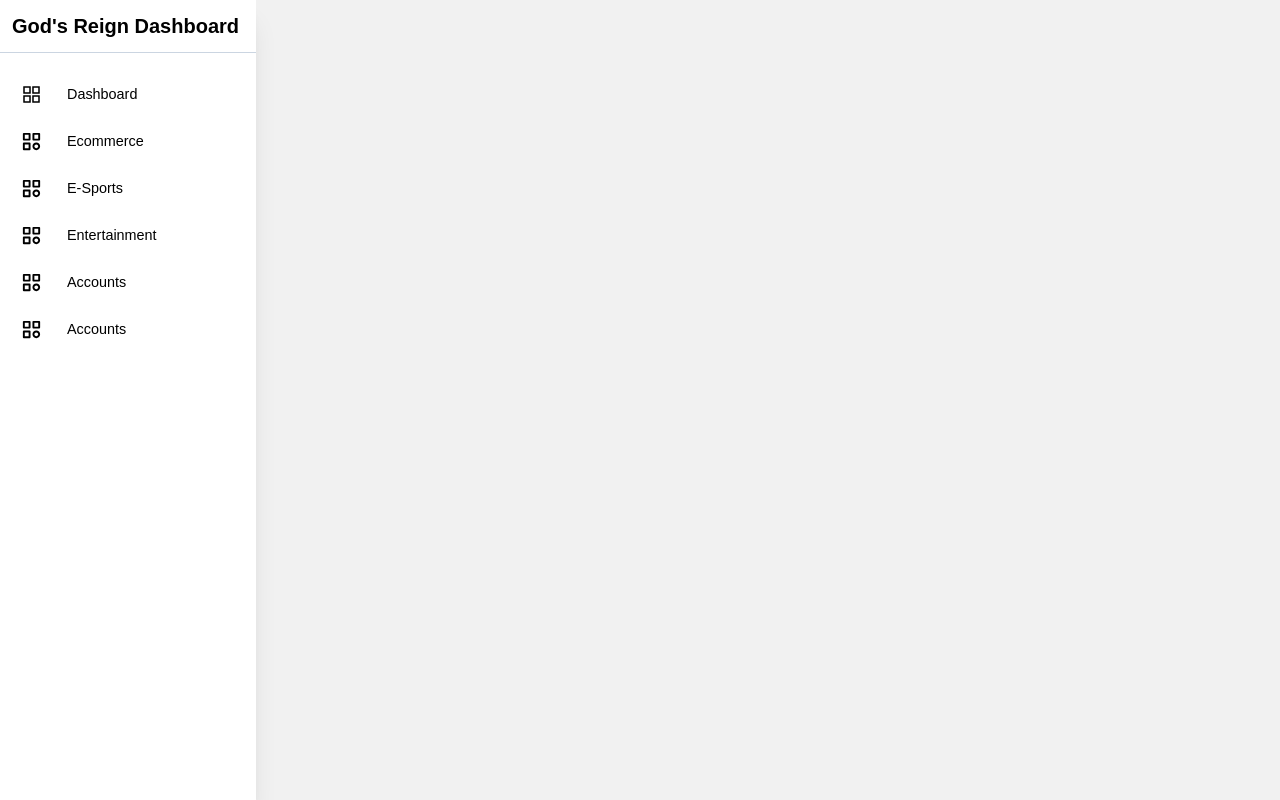
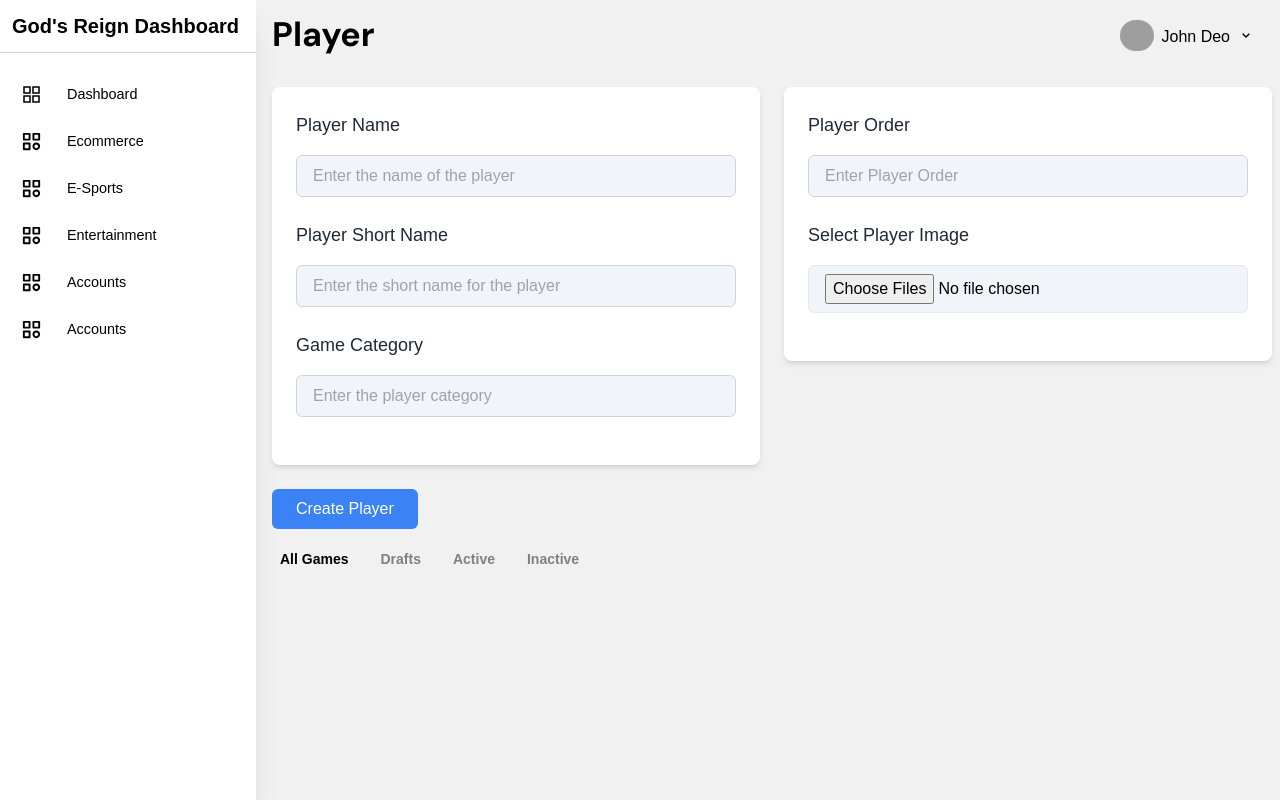
Before and after one commit to godsReign11/frontend, a React (Vite) app: page /players-manager in a window 1280 px wide. Built offline with nearby package versions, Linux system fonts and the light colour scheme; grey boxes are pictures that could not be loaded.

Commit message:
schgvschjvshjcsvcs

```diff
--- a/src/App.jsx
+++ b/src/App.jsx
@@ -25,7 +25,7 @@ const App = () => {
         <Route path="/game-manager" element={<GameComponent />} />
 
         {/* <Route path="/all-games" element={<AllGames />} /> */}
-        <Route path="/create-player" element={<PlayerComponent />} />
+        <Route path="/players-manager" element={<PlayerComponent />} />
         {/* <Route path="/all-players" element={<AllPlayerList />} /> */}
         <Route path="/create-contest" element={<EventComponent />} />
         {/* <Route path="/all-contest" element={<AllContest />} /> */}
--- /dev/null
+++ b/src/ExtraPages/ExPlayers/Active.jsx
@@ -0,0 +1,11 @@
+import React from 'react'
+
+const PlayerActive = () => {
+    return (
+        <div>
+
+        </div>
+    )
+}
+
+export default PlayerActive
--- /dev/null
+++ b/src/ExtraPages/ExPlayers/Drafts.jsx
@@ -0,0 +1,11 @@
+import React from 'react'
+
+const PlayerDrafts = () => {
+  return (
+    <div>
+
+    </div>
+  )
+}
+
+export default PlayerDrafts
--- /dev/null
+++ b/src/ExtraPages/ExPlayers/Inactive.jsx
@@ -0,0 +1,11 @@
+import React from 'react'
+
+const PlayerInactive = () => {
+  return (
+    <div>
+
+    </div>
+  )
+}
+
+export default PlayerInactive
--- a/src/layouts/Components/Player.jsx
+++ b/src/layouts/Components/Player.jsx
@@ -1,11 +1,46 @@
 import React from 'react'
 
-const PlayerComponent = () => {
+import { useState } from 'react'
+import CreatePlayer from '../../pages/CreatePlayer';
+import AllPlayerList from '../../pages/AllPlayerList';
+import PlayerDrafts from '../../ExtraPages/ExPlayers/Drafts';
+import PlayerInactive from '../../ExtraPages/ExPlayers/Inactive';
+import PlayerActive from '../../ExtraPages/ExPlayers/Active'
+
+const PalyerComponent = () => {
+    const [activeTab, setActiveTab] = useState('allPlayers');
+
+    const handleTabClick = (tab) => {
+        setActiveTab(tab);
+    };
+
     return (
         <div>
+            <CreatePlayer />
 
+            {/* Toggle Classes */}
+
+            <div className='flex gap-8 ml-2 mt-5 text-sm font-bold'>
+                <h4 onClick={() => handleTabClick('allGames')} style={{ color: activeTab === 'allPlayers' ? 'black' : 'gray', cursor: 'pointer' }}>
+                    All Games
+                </h4>
+                <h4 onClick={() => handleTabClick('drafts')} style={{ color: activeTab === 'drafts' ? 'black' : 'gray', cursor: 'pointer' }}>
+                    Drafts
+                </h4>
+                <h4 onClick={() => handleTabClick('active')} style={{ color: activeTab === 'active' ? 'black' : 'gray', cursor: 'pointer' }}>
+                    Active
+                </h4>
+                <h4 onClick={() => handleTabClick('inactive')} style={{ color: activeTab === 'inactive' ? 'black' : 'gray', cursor: 'pointer' }}>
+                    Inactive
+                </h4>
+            </div>
+            {/* Render components based on activeTab state */}
+            {activeTab === 'allGames' && <AllPlayerList />}
+            {activeTab === 'drafts' && <PlayerDrafts />}
+            {activeTab === 'inactive' && <PlayerInactive />}
+            {activeTab === 'active' && <PlayerActive />}
         </div>
-    )
+    );
 }
 
-export default PlayerComponent
+export default PalyerComponent;
--- a/src/layouts/sidebar/Sidebar.jsx
+++ b/src/layouts/sidebar/Sidebar.jsx
@@ -165,7 +165,7 @@ const Sidebar = () => {
                     </li>
                     <li className="hover:bg-gray-100 rounded-md mt-1 mb-2">
                       <NavLink
-                        to={"/all-players"}
+                        to={"/players-manager"}
                         className="link"
                         activeClassName="active-link"
                       >
--- a/src/pages/CreatePlayer.jsx
+++ b/src/pages/CreatePlayer.jsx
@@ -4,7 +4,7 @@ import { createGameApi } from "../Api/GameApi";
 import { ToastContainer, toast } from "react-toastify";
 import TopHead from "./TopHead";
 
-export default function CreateGame() {
+export default function CreatePlayer() {
   const [selectedFiles, setSelectedFiles] = useState([]);
 
   const [playerName, setPlayerName] = useState("");
@@ -69,7 +69,7 @@ export default function CreateGame() {
       <ToastContainer />
       <div className="content-page rtl-page">
         <div className="container mx-auto">
-          <TopHead name={"Create Player"} />
+          <TopHead name={"Player"} />
 
           <div className="flex flex-col mt-6 space-y-6 sm:flex-row sm:space-y-0 sm:space-x-6">
             <div className="flex-1">
--- a/src/pages/SIDECOMPONENENT.jsx
+++ b/src/pages/SIDECOMPONENENT.jsx
@@ -1,161 +1,67 @@
 import { useEffect, useState } from "react";
-import { Link } from "react-router-dom";
+import "./All.css";
+import { createGameApi } from "../Api/GameApi";
 import { ToastContainer, toast } from "react-toastify";
-import "react-toastify/dist/ReactToastify.css";
 import TopHead from "./TopHead";
-import { createGameApi } from "../Api/GameApi";
-import { Result, Modal } from 'antd';
 
-export default function CreateGame() {
-
+export default function CreatePlayer() {
     const [selectedFiles, setSelectedFiles] = useState([]);
 
-    const [gameName, setGameName] = useState("");
-    const [gameOrder, setGameOrder] = useState("");
+    const [playerName, setPlayerName] = useState("");
+    const [playerShortName, setPlayerShortName] = useState("");
+    const [playerOrder, setPlayerOrder] = useState("");
+    const [playerCategory, setPlayerCategory] = useState("");
 
     const [error, setError] = useState(false);
-    const [isModalOpen, setIsModalOpen] = useState(false);
-
-
-    // Function to compress an image with target size and quality
-    function compressImage(file, targetSizeInBytes = 1024 * 1024, quality = 0.7) {
-        return new Promise((resolve, reject) => {
-            const reader = new FileReader();
-
-            reader.onload = function (event) {
-                const img = new Image();
-
-                img.onload = function () {
-                    const canvas = document.createElement("canvas");
-                    const ctx = canvas.getContext("2d");
-
-                    // Calculate the new width and height to maintain the aspect ratio
-                    const MAX_WIDTH = 800;
-                    const MAX_HEIGHT = 600;
-                    let width = img.width;
-                    let height = img.height;
-
-                    if (width > MAX_WIDTH) {
-                        height *= MAX_WIDTH / width;
-                        width = MAX_WIDTH;
-                    }
-
-                    if (height > MAX_HEIGHT) {
-                        width *= MAX_HEIGHT / height;
-                        height = MAX_HEIGHT;
-                    }
-
-                    canvas.width = width;
-                    canvas.height = height;
-
-                    ctx.drawImage(img, 0, 0, width, height);
-
-                    canvas.toBlob(
-                        (blob) => {
-                            // Check if the compressed image size is smaller than the target size
-                            if (blob.size <= targetSizeInBytes) {
-                                resolve(blob);
-                            } else {
-                                // If the compressed image is still larger than the target size, reduce the quality and try again
-                                const newQuality = quality - 0.1;
-                                if (newQuality > 0) {
-                                    compressImage(img, targetSizeInBytes, newQuality)
-                                        .then(resolve)
-                                        .catch(reject);
-                                } else {
-                                    // If quality reaches 0 and the target size is not met, resolve with the original file
-                                    resolve(file);
-                                }
-                            }
-                        },
-                        file.type,
-                        quality
-                    );
-                };
-
-                img.onerror = function (event) {
-                    reject(event);
-                };
-
-                img.src = event.target.result;
-            };
-
-            reader.onerror = function (event) {
-                reject(event);
-            };
-
-            reader.readAsDataURL(file);
-        });
-    }
-
-
 
     const handleAllChange = (setterFunction) => (e) => {
         const { value } = e.target;
         setterFunction(value);
     };
 
-    const handleFileChange = async (event) => {
+    const handleFileChange = (event) => {
         const files = event.target.files;
-        const newImages = [];
-
+        const newImages = [...selectedFiles];
         for (let i = 0; i < files.length; i++) {
-            const originalImage = files[i];
-            console.log("Original Image Size:", originalImage.size, "bytes");
-
-            try {
-                const compressedImage = await compressImage(originalImage);
-                console.log("Compressed Image Size:", compressedImage.size, "bytes");
-                newImages.push(compressedImage);
-
-            } catch (error) {
-                // Handle any compression errors
-                console.error("Image compression error:", error);
-            }
+            newImages.push(files[i]);
         }
 
         setSelectedFiles(newImages);
+        console.log(selectedFiles);
     };
 
-
-
-    const handleCreateGameData = () => {
+    const handleCreatePlayerData = () => {
         if (
-            gameName === "" ||
-            gameOrder === ""
+            playerName === "" ||
+            playerShortName === "" ||
+            playerCategory === "" ||
+            playerOrder === ""
         ) {
             setError(true);
         } else {
             setError(false);
 
             const dataForm = new FormData();
-            dataForm.append("name", gameName);
-            dataForm.append("order", gameOrder);
+            dataForm.append("playerName", playerName);
+            dataForm.append("playerShortName", playerShortName);
+            dataForm.append("playerGameCategory", playerCategory);
+            dataForm.append("order", playerOrder);
 
             // Append selected files
             for (let i = 0; i < selectedFiles.length; i++) {
                 dataForm.append("fileName", selectedFiles[i]);
             }
 
-            createGameApi.CreateGameForApp(dataForm).then((data) => {
+            createGameApi.CreatePlayerForApp(dataForm).then((data) => {
                 if (data.status) {
-                    toast.success("Game Created Successfully");
+                    toast.success("Player Created Successfully");
                     console.log(data.message);
-                    resetHandle()
-                    setIsModalOpen(true)
-                    setSelectedFiles([])
                 } else {
-                    toast.error("Some Error Occured");
+                    toast.error(data.message);
                     console.log(data.message);
                 }
             });
         }
-    };
-
-    const resetHandle = () => {
-        setGameName("");
-        setGameOrder("");
-        setSelectedFiles("");
     };
 
     return (
@@ -163,9 +69,9 @@ export default function CreateGame() {
             <ToastContainer />
             <div className="content-page rtl-page">
                 <div className="container mx-auto">
-                    <TopHead name={"Game"} />
+                    <TopHead name={"Player"} />
 
-                    <div className="flex flex-col mt-6 sm:flex-row sm:space-y-0 sm:space-x-6">
+                    <div className="flex flex-col mt-6 space-y-6 sm:flex-row sm:space-y-0 sm:space-x-6">
                         <div className="flex-1">
                             <div className="card bg-white rounded-lg shadow-md p-6">
                                 <div className="mb-6">
@@ -173,19 +79,40 @@ export default function CreateGame() {
                                         htmlFor="gameName"
                                         className="text-lg font-medium text-gray-800 mb-1"
                                     >
-                                        Game Name
+                                        Player Name
                                     </label>
                                     <input
                                         type="text"
                                         id="gameName"
-                                        value={gameName}
+                                        value={playerName}
                                         required
-                                        onChange={handleAllChange(setGameName)}
-                                        className={`input-field w-full px-4 py-2 border ${error && gameName === ""
+                                        onChange={handleAllChange(setPlayerName)}
+                                        className={`input-field w-full px-4 py-2 border rounded-md focus:outline-none bg-slate-100 mt-4 ${error && playerName === ""
                                             ? "border-red-500"
                                             : "border-gray-300"
-                                            } rounded-md focus:outline-none bg-slate-100 mt-4`}
-                                        placeholder="Enter the name of the game"
+                                            }`}
+                                        placeholder="Enter the name of the player"
+                                    />
+                                </div>
+
+                                <div className="mb-6">
+                                    <label
+                                        htmlFor="playerName"
+                                        className="text-lg font-medium text-gray-800 mb-1"
+                                    >
+                                        Player Short Name
+                                    </label>
+                                    <input
+                                        type="text"
+                                        id="playerShortName"
+                                        value={playerShortName}
+                                        required
+                                        onChange={handleAllChange(setPlayerShortName)}
+                                        className={`input-field w-full px-4 py-2 border rounded-md focus:outline-none bg-slate-100 mt-4 ${error && playerShortName === ""
+                                            ? "border-red-500"
+                                            : "border-gray-300"
+                                            }`}
+                                        placeholder="Enter the short name for the player"
                                     />
                                 </div>
 
@@ -194,21 +121,44 @@ export default function CreateGame() {
                                         htmlFor="gameOrder"
                                         className="text-lg font-medium text-gray-800 mb-1"
                                     >
-                                        Set Game Order
+                                        Game Category
                                     </label>
                                     <input
-                                        type="number"
-                                        id="gameOrder"
-                                        value={gameOrder}
-                                        onChange={handleAllChange(setGameOrder)}
-                                        className={`input-field w-full px-4 py-2 border ${error && gameOrder === ""
+                                        type="text"
+                                        id="playerCategory"
+                                        value={playerCategory}
+                                        onChange={handleAllChange(setPlayerCategory)}
+                                        className={`input-field w-full px-4 py-2 border rounded-md focus:outline-none bg-slate-100 mt-4 ${error && playerCategory === ""
                                             ? "border-red-500"
                                             : "border-gray-300"
-                                            } rounded-md focus:outline-none bg-slate-100 mt-4`}
-                                        placeholder="Enter the game order"
+                                            }`}
+                                        placeholder="Enter the player category"
                                     />
                                 </div>
                             </div>
+                        </div>
+
+                        <div className="flex-1">
+                            <div className="card bg-white rounded-lg shadow-md p-6">
+                                <div className="mb-6">
+                                    <label
+                                        htmlFor="gameURL"
+                                        className="text-lg font-medium text-gray-800 mb-1"
+                                    >
+                                        Player Order
+                                    </label>
+                                    <input
+                                        type="text"
+                                        id="gameURL"
+                                        value={playerOrder}
+                                        required
+                                        onChange={handleAllChange(setPlayerOrder)}
+                                        className={`input-field w-full px-4 py-2 border rounded-md focus:outline-none bg-slate-100 mt-4 ${error && playerOrder === ""
+                                            ? "border-red-500"
+                                            : "border-gray-300"
+                                            }`}
+                                        placeholder="Enter Player Order"
+                                    />
                                 </div>
 
                                 <div className="mb-6">
@@ -216,7 +166,7 @@ export default function CreateGame() {
                                         htmlFor="upload"
                                         className="text-lg font-medium text-gray-800 mb-1"
                                     >
-                                Choose Game Image
+                                        Select Player Image
                                     </label>
                                     <input
                                         id="file"
@@ -229,36 +179,19 @@ export default function CreateGame() {
                                     />
                                 </div>
                             </div>
+                        </div>
+                    </div>
 
-                    <div className="flex mt-6 gap-1">
+                    <div className="flex mt-6 gap-3">
                         <button
-                            onClick={handleCreateGameData}
+                            onClick={handleCreatePlayerData}
                             className="button-primary px-6 py-2 rounded-md text-white bg-blue-500 hover:bg-blue-600"
                         >
-                            Create
-                        </button>
-
-                        <button
-                            onClick={resetHandle}
-                            className="button-secondary px-6 py-2 rounded-md text-blue-500 border border-blue-500 hover:text-white hover:bg-blue-500"
-                        >
-                            Reset
+                            Create Player
                         </button>
                     </div>
                 </div>
             </div>
-
-            <Modal open={isModalOpen} footer={null} closable={false} closeIcon={false}>
-                <Result
-                    status="success"
-                    title="Successfully Created the Game"
-                    subTitle="Redirect to the All Games"
-                    extra={[
-
-                    ]}>
-                    <Link to='/all-games' className="button-create-game">Yes, Please</Link>
-                </Result>
-            </Modal>
         </div>
     );
 }
```
Lines whose indentation alone changed are shown as unchanged.
